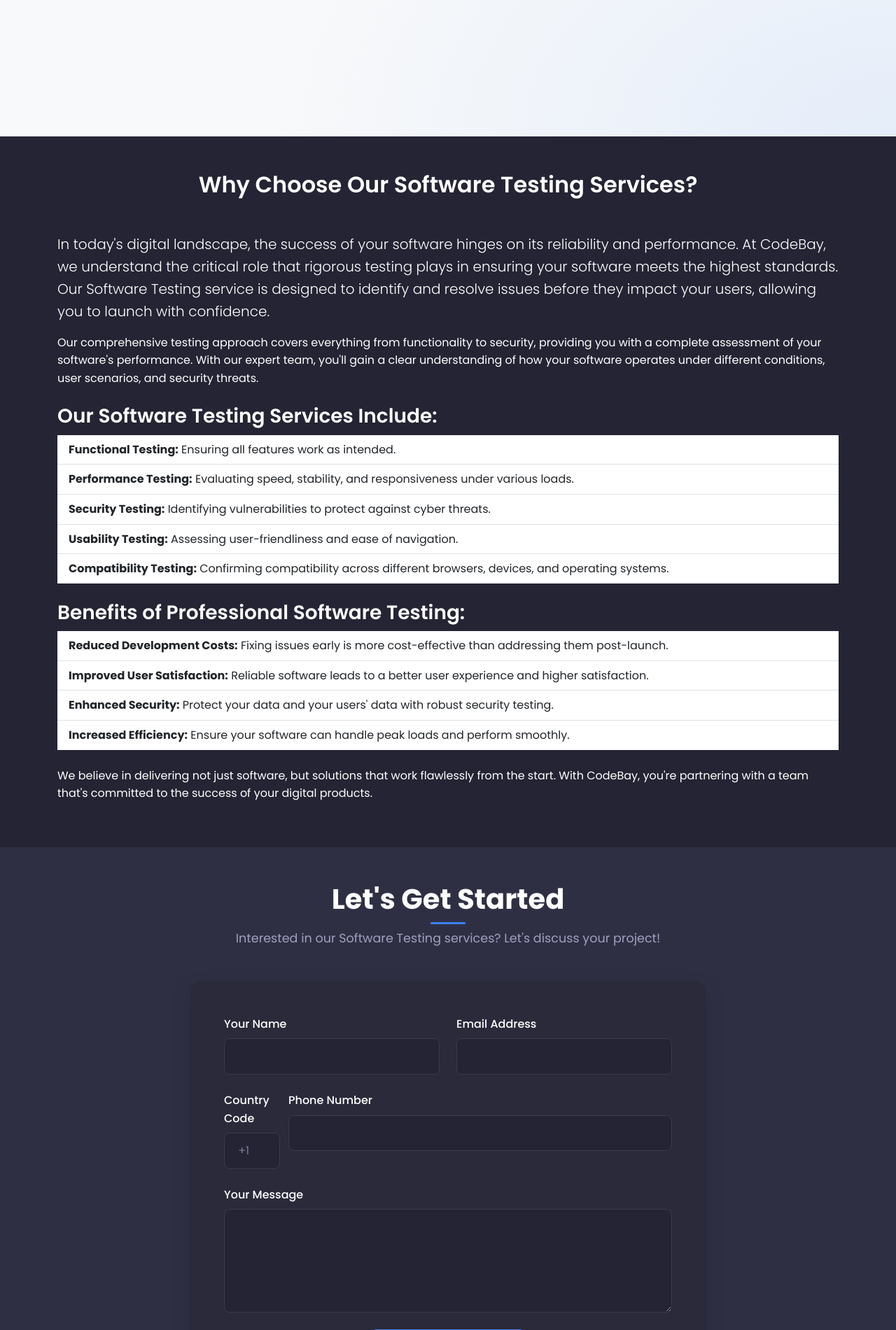
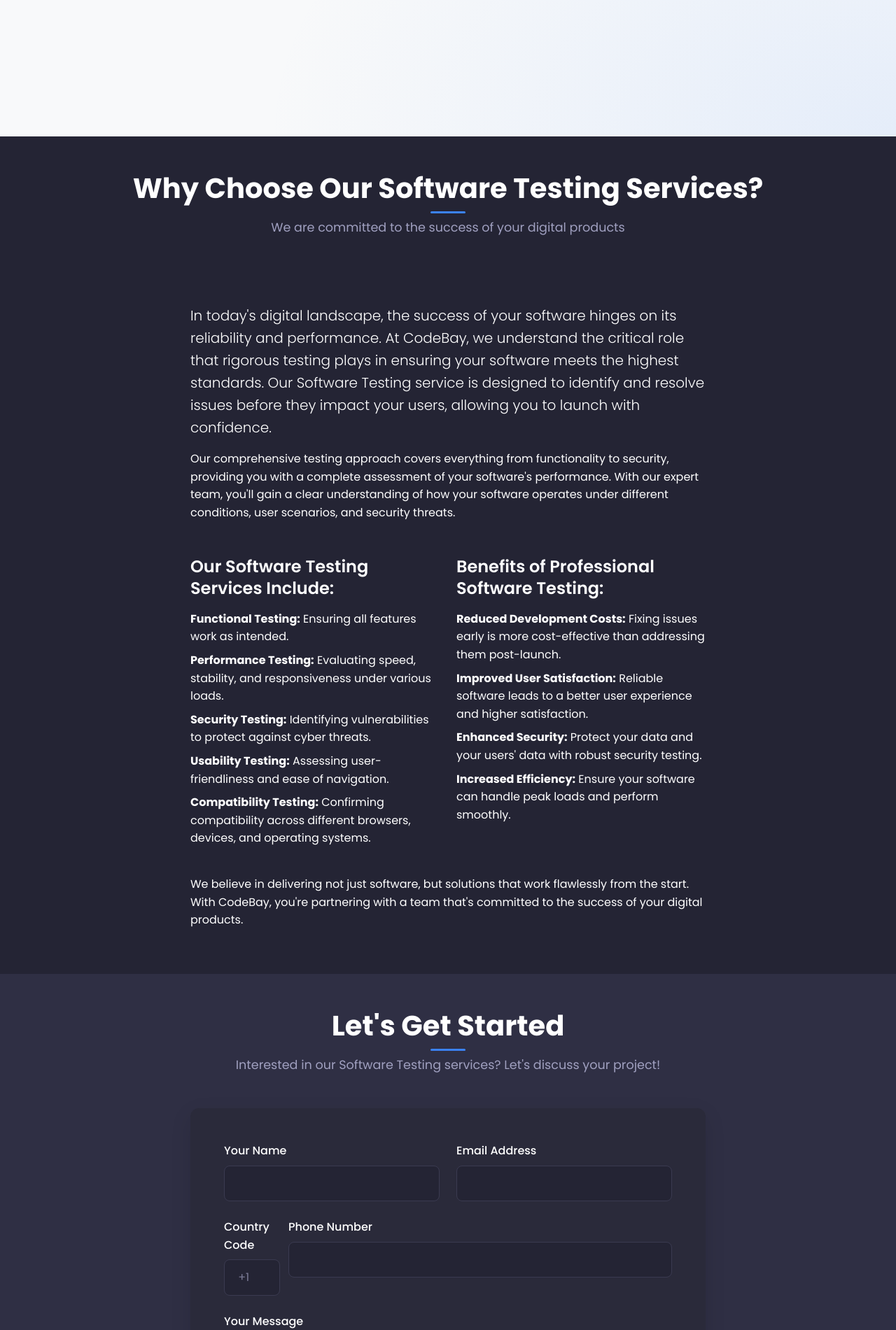
Before and after one commit to CodeBayAgency/website, a Flask app: page /services/software-testing in a window 1280 px wide. Shown: the part 605-2506 px from the top of the page at 70% size. Run offline with Flask 3, Linux system fonts and the light colour scheme; some libraries are stand-ins or nearby versions.

Commit message:
fix: fix software testing page's styling

```diff
--- a/templates/software_testing.html
+++ b/templates/software_testing.html
@@ -64,37 +64,46 @@
     </section>
 
     <!-- Main Content -->
-    <section id="main-content" class="py-5">
+    <section id="main-content" class="py-5 ">
         <div class="container">
-            <div class="row">
-                <div class="col-md-12">
-                    <h2 class="text-center mb-5">Why Choose Our Software Testing Services?</h2>
+            <div class="row text-center">
+                <div class="col-12">
+                    <h2 class="section-title">Why Choose Our Software Testing Services?</h2>
+                    <p class="section-subtitle mb-5">We are committed to the success of your digital products</p>
+                </div>
+            </div>
+            <div class="row mt-5">
+                <div class="col-lg-8 mx-auto">
+                    <div class="service-description mb-5">
                         <p class="lead">
                             In today's digital landscape, the success of your software hinges on its reliability and performance. At CodeBay, we understand the critical role that rigorous testing plays in ensuring your software meets the highest standards. Our Software Testing service is designed to identify and resolve issues before they impact your users, allowing you to launch with confidence.
                         </p>
                         <p>
                             Our comprehensive testing approach covers everything from functionality to security, providing you with a complete assessment of your software's performance. With our expert team, you'll gain a clear understanding of how your software operates under different conditions, user scenarios, and security threats.
                         </p>
-                    <div class="mt-4">
-                        <h3>Our Software Testing Services Include:</h3>
-                        <ul class="list-group list-group-flush">
-                            <li class="list-group-item"><strong>Functional Testing:</strong> Ensuring all features work as intended.</li>
-                            <li class="list-group-item"><strong>Performance Testing:</strong> Evaluating speed, stability, and responsiveness under various loads.</li>
-                            <li class="list-group-item"><strong>Security Testing:</strong> Identifying vulnerabilities to protect against cyber threats.</li>
-                            <li class="list-group-item"><strong>Usability Testing:</strong> Assessing user-friendliness and ease of navigation.</li>
-                            <li class="list-group-item"><strong>Compatibility Testing:</strong> Confirming compatibility across different browsers, devices, and operating systems.</li>
+                    </div>
+                    <div class="row">
+                        <div class="col-md-6 mb-4">
+                            <h4 class="mb-3">Our Software Testing Services Include:</h4>
+                            <ul class="list-unstyled">
+                                <li class="mb-2"><strong>Functional Testing:</strong> Ensuring all features work as intended.</li>
+                                <li class="mb-2"><strong>Performance Testing:</strong> Evaluating speed, stability, and responsiveness under various loads.</li>
+                                <li class="mb-2"><strong>Security Testing:</strong> Identifying vulnerabilities to protect against cyber threats.</li>
+                                <li class="mb-2"><strong>Usability Testing:</strong> Assessing user-friendliness and ease of navigation.</li>
+                                <li class="mb-2"><strong>Compatibility Testing:</strong> Confirming compatibility across different browsers, devices, and operating systems.</li>
                             </ul>
                         </div>
-                    <div class="mt-4">
-                        <h3>Benefits of Professional Software Testing:</h3>
-                        <ul class="list-group list-group-flush">
-                            <li class="list-group-item"><strong>Reduced Development Costs:</strong> Fixing issues early is more cost-effective than addressing them post-launch.</li>
-                            <li class="list-group-item"><strong>Improved User Satisfaction:</strong> Reliable software leads to a better user experience and higher satisfaction.</li>
-                            <li class="list-group-item"><strong>Enhanced Security:</strong> Protect your data and your users' data with robust security testing.</li>
-                            <li class="list-group-item"><strong>Increased Efficiency:</strong> Ensure your software can handle peak loads and perform smoothly.</li>
+                        <div class="col-md-6 mb-4">
+                            <h4 class="mb-3">Benefits of Professional Software Testing:</h4>
+                            <ul class="list-unstyled">
+                                <li class="mb-2"><strong>Reduced Development Costs:</strong> Fixing issues early is more cost-effective than addressing them post-launch.</li>
+                                <li class="mb-2"><strong>Improved User Satisfaction:</strong> Reliable software leads to a better user experience and higher satisfaction.</li>
+                                <li class="mb-2"><strong>Enhanced Security:</strong> Protect your data and your users' data with robust security testing.</li>
+                                <li class="mb-2"><strong>Increased Efficiency:</strong> Ensure your software can handle peak loads and perform smoothly.</li>
                             </ul>
                         </div>
-                    <div class="mt-4">
+                     </div>
+                    <div class="col-12">
                         <p>
                            We believe in delivering not just software, but solutions that work flawlessly from the start. With CodeBay, you're partnering with a team that's committed to the success of your digital products.
                         </p>
@@ -103,7 +112,6 @@
             </div>
         </div>
     </section>
-
     <!-- Contact Section -->
     <section id="contact" class="py-5">
         <div class="container">
```
Lines whose indentation alone changed are shown as unchanged.
